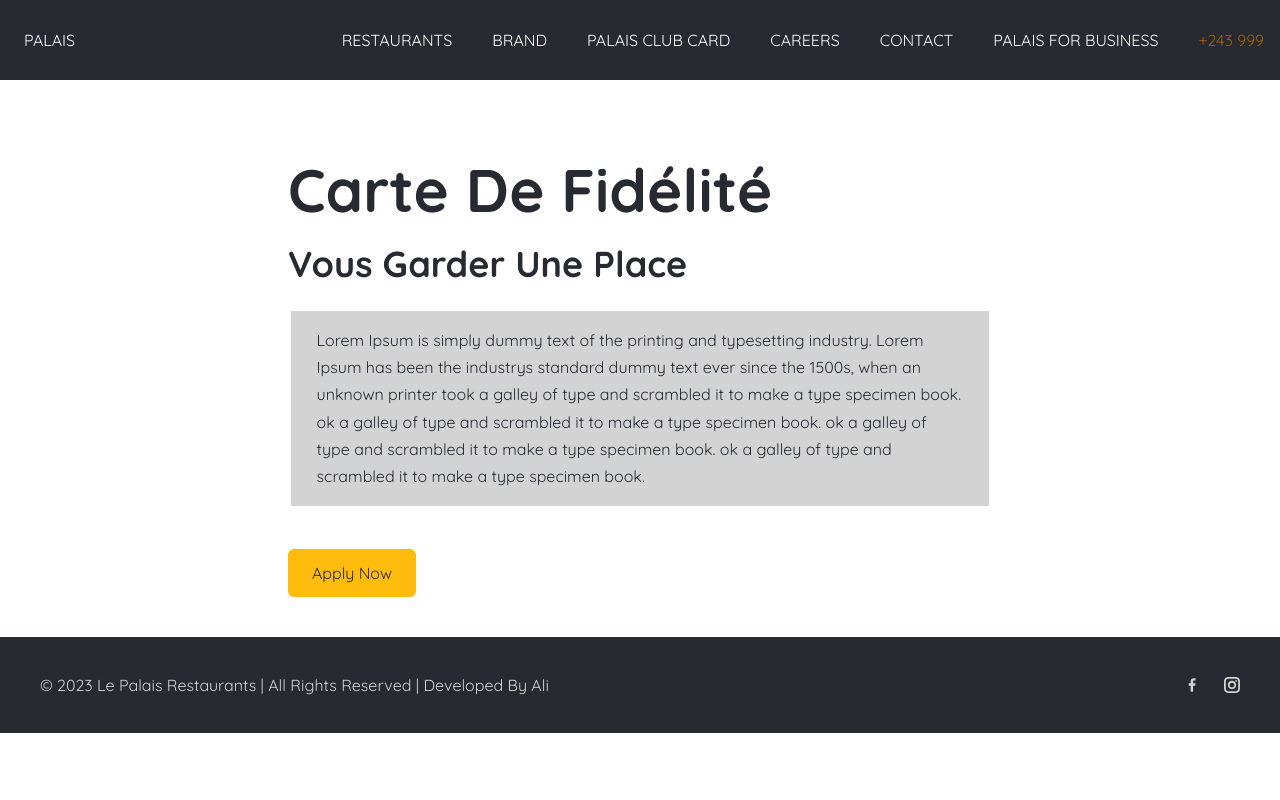
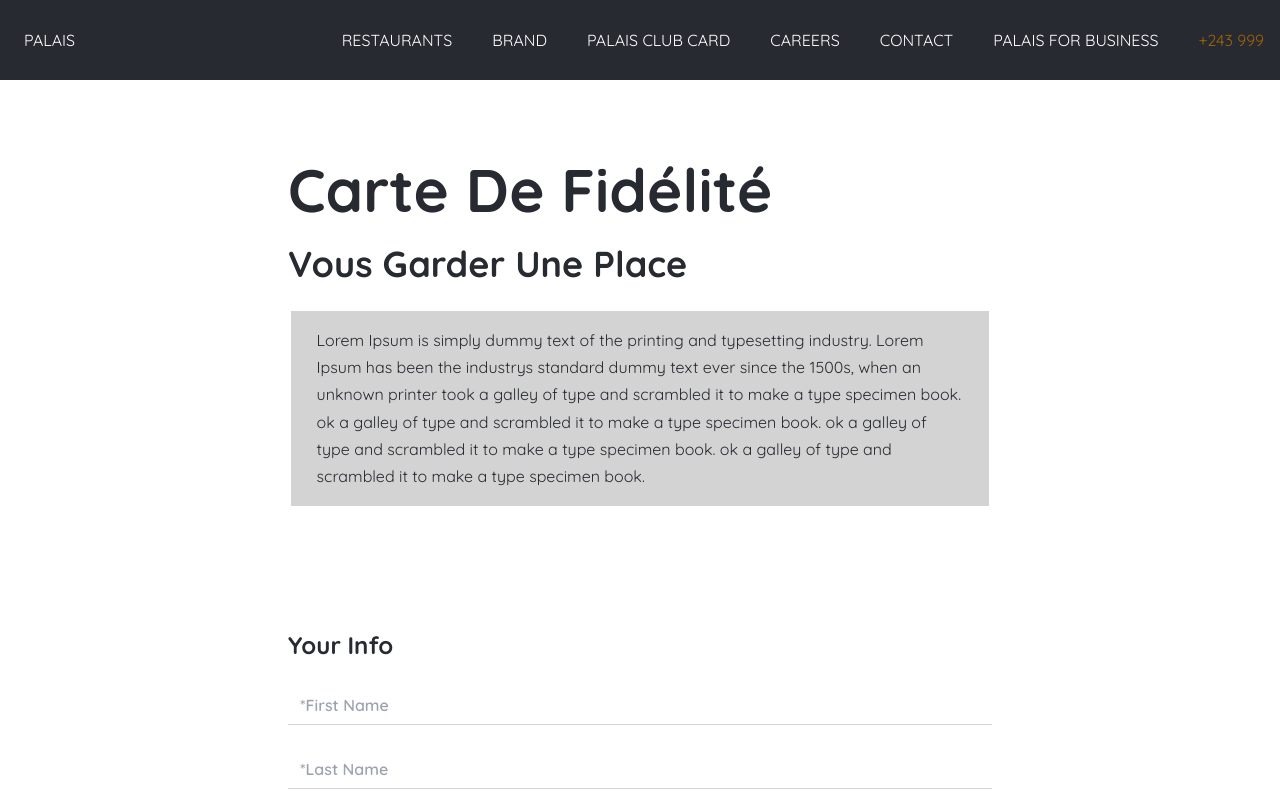
Before and after one commit to aliabbani/palais, a React (Create React App) app: page /loyality in a window 1280 px wide. Both pictures are taken after a click on the button "Apply Now". Shown: the top 800 px of the page. Built offline with nearby package versions, Linux system fonts and the light colour scheme; what tw-elements would draw is missing.

Commit message:
add form for cart de fidelite

```diff
--- a/src/pages/Loyality.js
+++ b/src/pages/Loyality.js
@@ -1,9 +1,11 @@
-import React from "react";
+import React, { useState } from "react";
 import Footer from "../components/Footer";
 import NavBar from "../components/NavBar";
 import "../index.css";
 
 const Loyality = () => {
+  const [state, setState] = useState(false);
+
   return (
     <div>
       <NavBar />
@@ -27,10 +29,70 @@ const Loyality = () => {
         </div>
         <button
           type="submit"
-          className="bg-[#ffbc0d] rounded-md border-none py-3 px-4 text-center no-underline text-base text-[#292929] outline-none w-32"
+          className={`bg-[#ffbc0d] rounded-md border-none py-3 px-4 text-center no-underline text-base text-[#292929] outline-none w-32 ${
+            state ? "hidden" : "block"
+          }`}
+          onClick={() => setState(true)}
         >
           Apply Now
         </button>
+        {state ? (
+          <form action="https://formspree.io/f/mknanvrb" method="POST">
+            <div className="text-xl md:text-2xl font-black capitalize pt-6 pb-6 md:pt-20 pb-10">
+              your info
+            </div>
+            <div className="pb-6">
+              <input
+                className="h-10 border-b-[1px] border-gray-300 w-full text-normal font-semibold py-2 px-3 text-gray-700 placeholder-gray-400 !outline-none !ring-0"
+                type="text"
+                name="first name"
+                placeholder="*First Name"
+                required
+              />
+            </div>
+            <div className="pb-6">
+              <input
+                className="h-10 border-b-[1px] border-gray-300 w-full text-normal font-semibold py-2 px-3 text-gray-700 placeholder-gray-400 !outline-none !ring-0"
+                type="text"
+                name="last name"
+                placeholder="*Last Name"
+                required
+              />
+            </div>
+            <div className="pb-6">
+              <input
+                className="h-10 border-b-[1px] border-gray-300 w-full text-normal font-semibold py-2 px-3 text-gray-700 placeholder-gray-400 !outline-none !ring-0"
+                type="email"
+                name="email"
+                placeholder="*Personal Email"
+                required
+              />
+            </div>
+            <div className="pb-6">
+              <input
+                className="h-10 border-b-[1px] border-gray-300 w-full text-normal font-semibold py-2 px-3 text-gray-700 placeholder-gray-400 !outline-none !ring-0"
+                placeholder="*Phone Number"
+                bordered="false"
+                type="tel"
+                name="phone number"
+                pattern="[0-9]{9}"
+                required
+              />
+            </div>
+            <div>
+              By selecting Submit, any information you provide will be
+              protected. We may contact you regarding your submission.
+            </div>
+            <div className="py-20">
+              <button
+                type="submit"
+                className="bg-[#ffbc0d] rounded-md border-none py-3 px-8 text-center no-underline text-base text-[#292929] outline-none w-auto min-w-117"
+              >
+                Submit
+              </button>
+            </div>
+          </form>
+        ) : null}
       </div>
       <Footer />
     </div>
```
